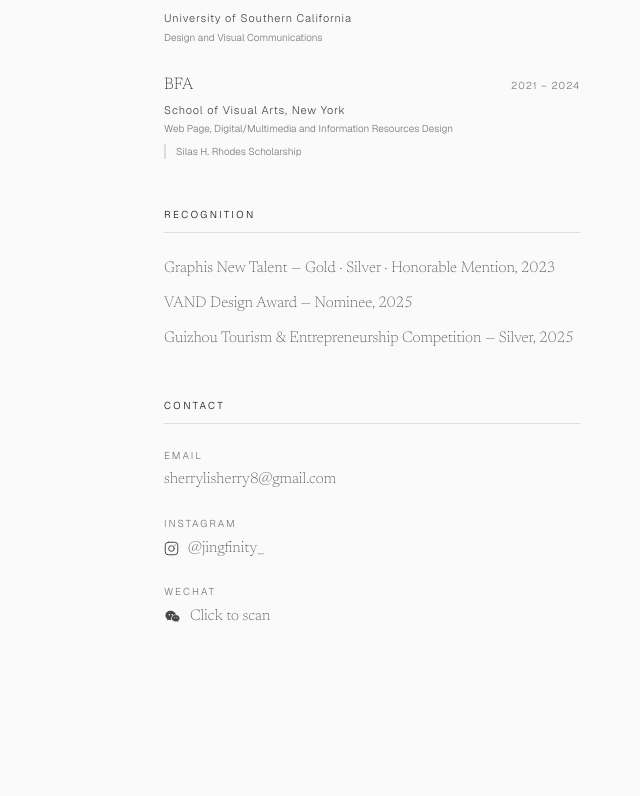
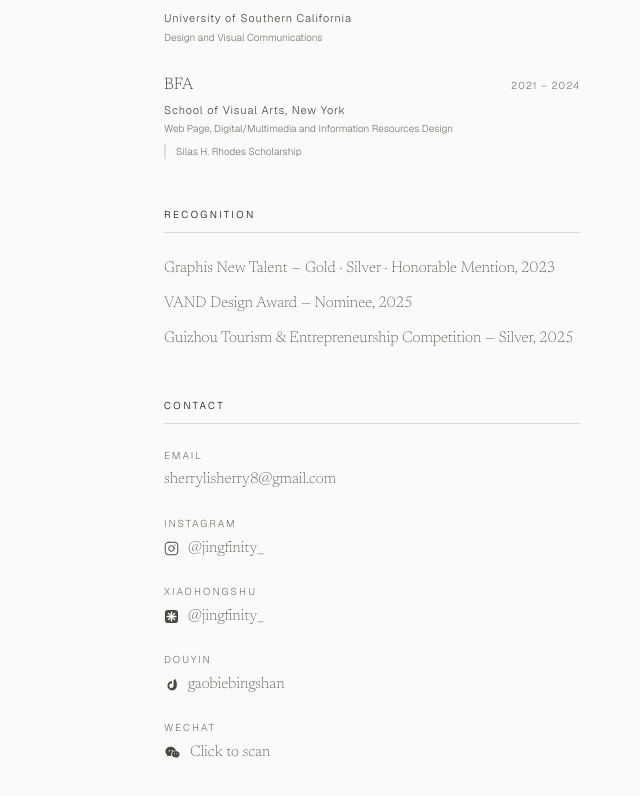
Before and after one commit to SherryLi8/zhuojing-site, a Next.js app: page /about in a window 1280 px wide. Shown: the part 1502-2298 px from the top of the page, without its empty margins (640-1280 px from the left). Before the commit the page ends 2230 px from the top, so only its background shows below. Built offline with nearby package versions, Linux system fonts and the light colour scheme.

Commit message:
fix Seasons year 2023, add XHS and Douyin to about page

```diff
--- a/app/about/page.tsx
+++ b/app/about/page.tsx
@@ -39,6 +39,26 @@ function IconInstagram() {
       <rect x="2" y="2" width="20" height="20" rx="5" ry="5"/>
       <circle cx="12" cy="12" r="4.5"/>
       <circle cx="17.5" cy="6.5" r="1" fill="currentColor" stroke="none"/>
+    </svg>
+  );
+}
+
+function IconXiaohongshu() {
+  return (
+    <svg width="15" height="15" viewBox="0 0 24 24" fill="currentColor">
+      <rect x="1.5" y="1.5" width="21" height="21" rx="5"/>
+      <line x1="7" y1="7" x2="17" y2="17" stroke="white" strokeWidth="2.2" strokeLinecap="round"/>
+      <line x1="17" y1="7" x2="7" y2="17" stroke="white" strokeWidth="2.2" strokeLinecap="round"/>
+      <line x1="12" y1="5" x2="12" y2="19" stroke="white" strokeWidth="2.2" strokeLinecap="round"/>
+      <line x1="5" y1="12" x2="19" y2="12" stroke="white" strokeWidth="2.2" strokeLinecap="round"/>
+    </svg>
+  );
+}
+
+function IconDouyin() {
+  return (
+    <svg width="15" height="15" viewBox="0 0 24 24" fill="currentColor">
+      <path d="M19 3.5c-1.5 0-2.8.6-3.7 1.6V14a3.5 3.5 0 1 1-3.5-3.5c.36 0 .7.05 1.03.14V6.5A7.5 7.5 0 1 0 20.5 14V7.2A8.46 8.46 0 0 0 19 7.5V3.5z"/>
     </svg>
   );
 }
@@ -170,6 +190,8 @@ const data = {
     ],
     emailLabel: "EMAIL",
     igLabel: "INSTAGRAM",
+    xhsLabel: "XIAOHONGSHU",
+    douyinLabel: "DOUYIN",
     wcLabel: "WECHAT",
     wcSub: "Click to scan",
   },
@@ -239,6 +261,8 @@ const data = {
     ],
     emailLabel: "邮箱",
     igLabel: "Instagram",
+    xhsLabel: "小红书",
+    douyinLabel: "抖音",
     wcLabel: "微信",
     wcSub: "点击扫码",
   },
@@ -433,6 +457,20 @@ export default function About() {
                     <span style={{ fontFamily: "var(--font-newsreader),serif", fontWeight: 200, fontSize: "clamp(14px,1.2vw,16px)" }}>@jingfinity_</span>
                   </div>
                 </a>
+                <a href="https://xhslink.com/m/3zIvelzABOD" target="_blank" rel="noopener noreferrer" style={{ textDecoration: "none" }}>
+                  <div style={{ fontFamily: "var(--font-geist),sans-serif", fontSize: 10, letterSpacing: "0.2em", color: "var(--faint)", marginBottom: 6 }}>{c.xhsLabel}</div>
+                  <div style={{ display: "flex", alignItems: "center", gap: 9, color: "var(--dim)" }}>
+                    <IconXiaohongshu />
+                    <span style={{ fontFamily: "var(--font-newsreader),serif", fontWeight: 200, fontSize: "clamp(14px,1.2vw,16px)" }}>@jingfinity_</span>
+                  </div>
+                </a>
+                <div>
+                  <div style={{ fontFamily: "var(--font-geist),sans-serif", fontSize: 10, letterSpacing: "0.2em", color: "var(--faint)", marginBottom: 6 }}>{c.douyinLabel}</div>
+                  <div style={{ display: "flex", alignItems: "center", gap: 9, color: "var(--dim)" }}>
+                    <IconDouyin />
+                    <span style={{ fontFamily: "var(--font-newsreader),serif", fontWeight: 200, fontSize: "clamp(14px,1.2vw,16px)" }}>gaobiebingshan</span>
+                  </div>
+                </div>
                 <button onClick={() => setWechatOpen(true)}
                   style={{ background: "none", border: "none", cursor: "pointer", padding: 0, textAlign: "left" }}>
                   <div style={{ fontFamily: "var(--font-geist),sans-serif", fontSize: 10, letterSpacing: "0.2em", color: "var(--faint)", marginBottom: 6 }}>{c.wcLabel}</div>
--- a/app/design/page.tsx
+++ b/app/design/page.tsx
@@ -53,7 +53,7 @@ export const works = [
   },
   {
     num: "02", title: "Seasons",
-    tag: "brand-identity", tagLabel: "Brand Identity", year: "2022",
+    tag: "brand-identity", tagLabel: "Brand Identity", year: "2023",
     note: "Seasons is a flower shop. The concept begins with watching flowers bloom and fade — where blossoming and withering are themselves the shape of time.\n\nThe name comes from the turning of the seasons: in every one of them, something is in bloom. Buying flowers is usually treated as an accessory to holidays and relationships. Seasons redefines it as a form of everyday self-care. The inspiration is the opening line of Mrs Dalloway — \"Mrs. Dalloway said she would buy the flowers herself.\" The brand wants to say to every woman: flowers needn't wait for someone to give them; you can buy them for yourself, to please yourself.\n\nWhat it stands for is a free, independent life. The tone throughout is elegant, relaxed, and quiet — never loud. Visually it's positioned as a contemporary take on Art Deco: drawing on its geometry and proportion, then simplified and brought up to date.",
     noteZh: "Seasons 是一间花店，概念始于\"观花开花落，体会生命的循环\"——盛放与凋零，本身就是时间的形状。\n\n品牌名源于四季流转：每一季，都有花在开。买花，常被当作节日与关系的附属。Seasons 把它重新定义为一种日常的自我照料。灵感来自《达洛维夫人》的开篇——\"Mrs. Dalloway said she would buy the flowers herself.\" 品牌想对每一个女性说：花不必等谁来送，你可以买给自己、取悦自己。\n\n它倡导的是一种自由而独立的生活。整体调性优雅、松弛，不喧哗。视觉定位为当代化的装饰艺术（Art Deco）：参考其几何结构与比例，再作简化与现代处理。",
     img: "/Images/Seasons/主图.jpeg",
```
